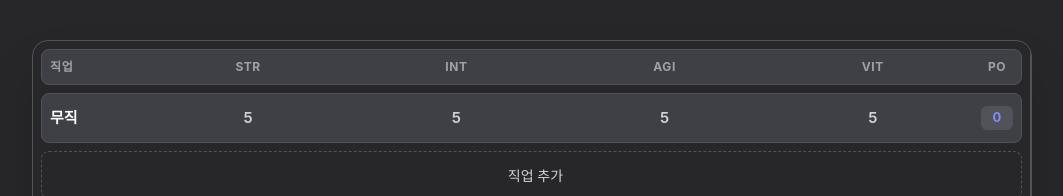
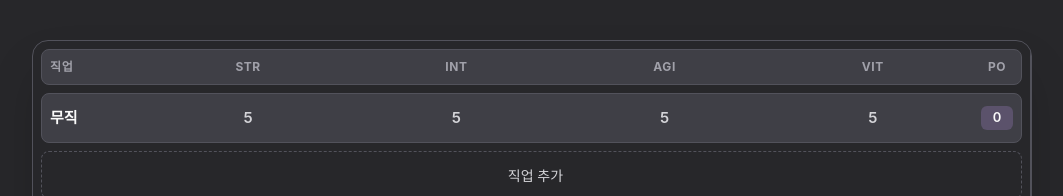
Before and after one commit to ktseo41/route-calculator, a React (Vite) app: page / in a window 1280 px wide. Shown: the top 196 px of the page, without its empty margins (108-1171 px from the left). Built offline with nearby package versions, Linux system fonts and the light colour scheme; some icons are missing; a web font is replaced by a local one.

Commit message:
fix: point adjustment selection bug and update badge style

```diff
--- a/src/App.tsx
+++ b/src/App.tsx
@@ -68,12 +68,19 @@ export default function App() {
 
     addJob(jobName);
 
-    setPanelMode("point-adjust");
-    setSelectedIndex(rLL.length - 1);
+    if (jobName !== '무직') {
+      setPanelMode("point-adjust");
+      // rLL is mutated synchronously, so length is already updated.
+      // The new item is at the last index.
+      setSelectedIndex(rLL.length - 1);
+    }
     setErrorMessage("");
   };
 
   const handleRowClick = (index: number) => {
+    // Prevent point adjustment for "무직"
+    if (rLL.get(index)?.job === '무직') return;
+
     setSelectedIndex(index);
     openPanel("point-adjust");
   };
@@ -223,6 +230,7 @@ export default function App() {
               <div
                 key={uuidv4()}
                 className={`route-row ${selectedIndex === index ? 'active' : ''}`}
+                style={{ cursor: node.job === '무직' ? 'default' : 'pointer' }}
                 onClick={() => handleRowClick(index)}
               >
                 <span className="job-name">{node.job}</span>
--- a/src/prototype.css
+++ b/src/prototype.css
@@ -290,13 +290,13 @@ button {
   display: flex;
   align-items: center;
   justify-content: center;
-  background-color: var(--bg-tertiary);
+  background-color: #5b526b; /* Muted Purple Grey - A touch of favicon color */
   width: 32px;
   height: 24px;
   border-radius: var(--radius-sm);
   font-size: 0.8125rem;
-  font-weight: 700;
-  color: var(--accent-primary);
+  font-weight: 600;
+  color: var(--text-primary);
   flex-shrink: 0;
 }
 
```
